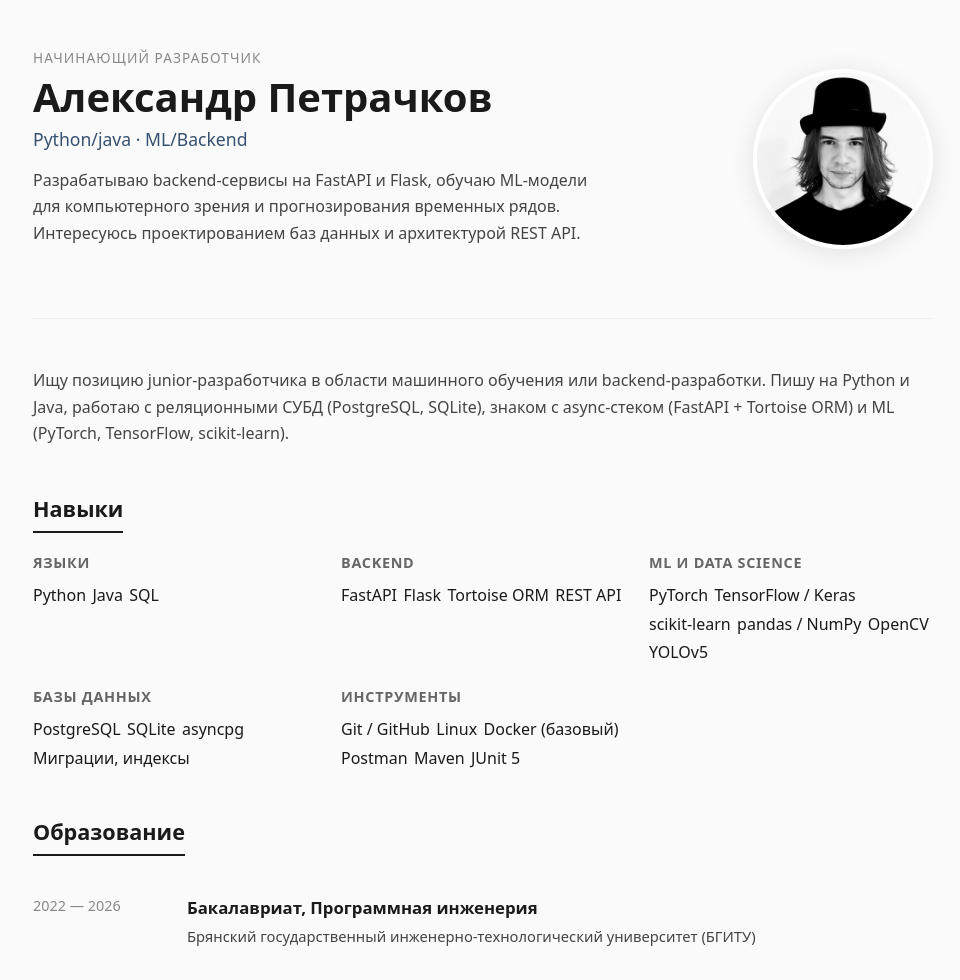
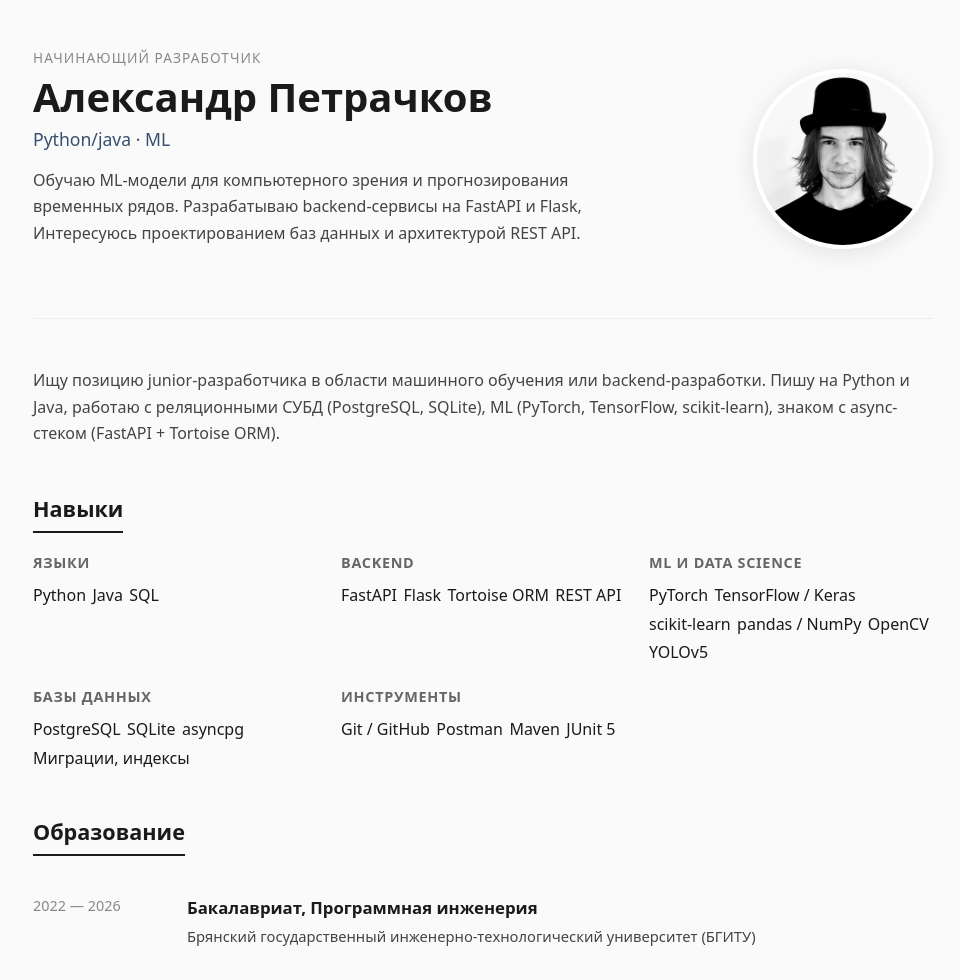
Before and after one commit to razenbaun/portfolio, a Flask app: page / in a window 1280 px wide. Shown: the part 76-1056 px from the top of the page, without its empty margins (157-1117 px from the left). Run offline with Flask 3, Linux system fonts and the light colour scheme.

Commit message:
скорректировал резюме

```diff
--- a/templates/index.html
+++ b/templates/index.html
@@ -13,10 +13,10 @@
         <div class="resume-hero-text">
             <p class="resume-label">Начинающий разработчик</p>
             <h1>Александр Петрачков</h1>
-            <p class="resume-role">Python/java · ML/Backend</p>
+            <p class="resume-role">Python/java · ML</p>
             <p class="resume-lead">
-                Разрабатываю backend-сервисы на FastAPI и Flask, обучаю ML-модели
-                для компьютерного зрения и прогнозирования временных рядов.
+                Обучаю ML-модели для компьютерного зрения и прогнозирования временных рядов.
+                Разрабатываю backend-сервисы на FastAPI и Flask,
                 Интересуюсь проектированием баз данных и архитектурой REST API.
             </p>
         </div>
@@ -28,8 +28,8 @@
         <p>
             Ищу позицию junior-разработчика в области машинного обучения
             или backend-разработки. Пишу на Python и Java, работаю
-            с реляционными СУБД (PostgreSQL, SQLite), знаком с async-стеком
-            (FastAPI + Tortoise ORM) и ML (PyTorch, TensorFlow, scikit-learn).
+            с реляционными СУБД (PostgreSQL, SQLite), ML (PyTorch, TensorFlow, scikit-learn),
+            знаком с async-стеком (FastAPI + Tortoise ORM).
         </p>
     </section>
 
@@ -78,8 +78,8 @@
                 <h3>Инструменты</h3>
                 <div class="chips">
                     <span class="chip">Git / GitHub</span>
-                    <span class="chip">Linux</span>
-                    <span class="chip">Docker (базовый)</span>
+<!--                    <span class="chip">Linux</span>-->
+<!--                    <span class="chip">Docker (базовый)</span>-->
                     <span class="chip">Postman</span>
                     <span class="chip">Maven</span>
                     <span class="chip">JUnit 5</span>
```
